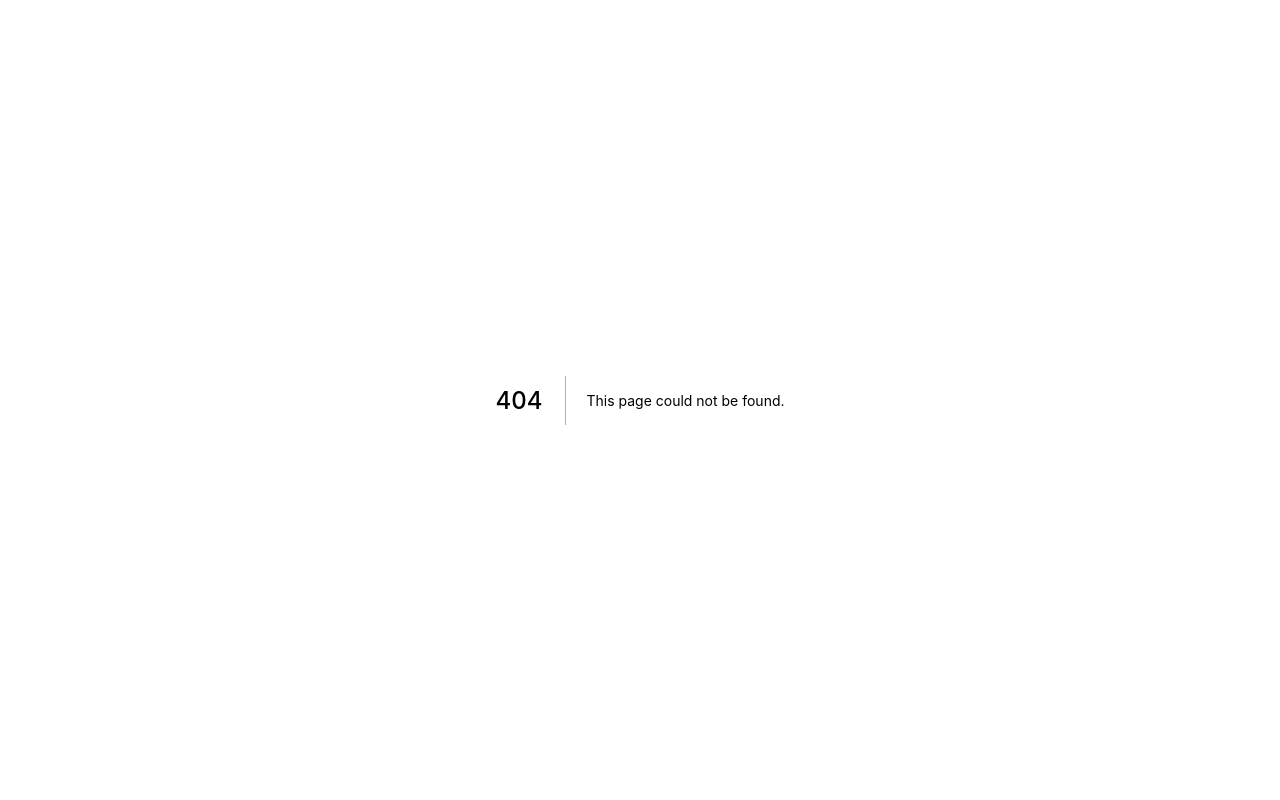
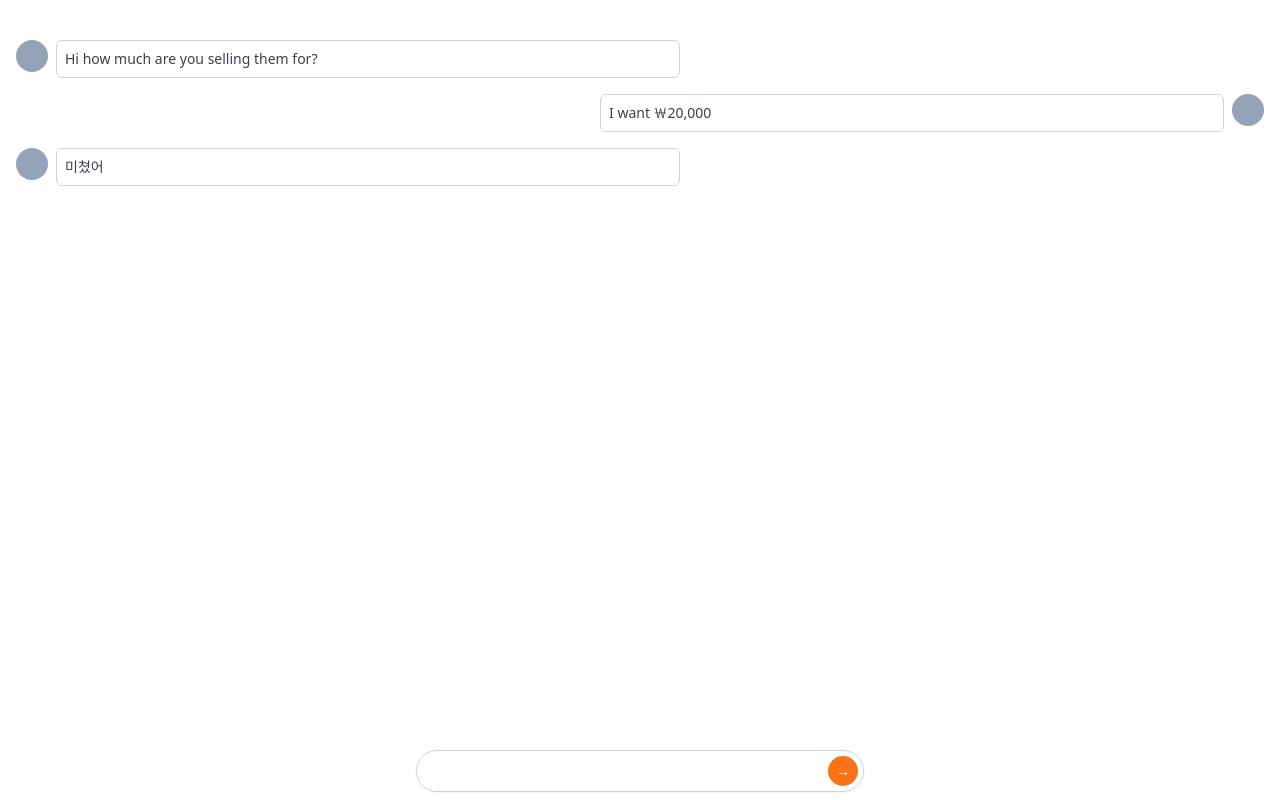
Before and after one commit to dev-jihye/carrot-market-clone, a Next.js app: page /chats/1 in a window 1280 px wide. Before the commit this address had no page. Built offline with nearby package versions, Linux system fonts and the light colour scheme.

Commit message:
chat detail 마크업 및 css

```diff
--- /dev/null
+++ b/pages/chats/[id].tsx
@@ -0,0 +1,42 @@
+import type { NextPage } from 'next';
+
+const ChatDetail: NextPage = () => {
+  return (
+    <div className="py-10 px-4 space-y-4">
+      <div className="flex items-start space-x-2">
+        <div className="w-8 h-8 rounded-full bg-slate-400" />
+        <div className="w-1/2 text-sm text-gray-700 p-2 border border-gray-300 rounded-md">
+          <p>Hi how much are you selling them for?</p>
+        </div>
+      </div>
+      <div className="flex flex-row-reverse items-start space-x-2 space-x-reverse">
+        <div className="w-8 h-8 rounded-full bg-slate-400" />
+        <div className="w-1/2 text-sm text-gray-700 p-2 border border-gray-300 rounded-md">
+          <p>I want ￦20,000</p>
+        </div>
+      </div>
+      <div className="flex items-start space-x-2">
+        <div className="w-8 h-8 rounded-full bg-slate-400" />
+        <div className="w-1/2 text-sm text-gray-700 p-2 border border-gray-300 rounded-md">
+          미쳤어
+        </div>
+      </div>
+
+      <div className="fixed w-full mx-auto max-w-md bottom-2 inset-x-0">
+        <div className="flex relative items-center">
+          <input
+            type="text"
+            className="shadow-sm rounded-full w-full border-gray-300 focus:ring-orange-500 focus:outline-none focus:border-orange-500 pr-12"
+          />
+          <div className="absolute inset-y-0 flex py-1.5 pr-1.5 right-0">
+            <button className="flex items-center bg-orange-500 rounded-full px-2 text-sm text-white hover:bg-orange-600 focus:ring-2 focus:ring-offset-2 focus:ring-orange-500">
+              &rarr;
+            </button>
+          </div>
+        </div>
+      </div>
+    </div>
+  );
+};
+
+export default ChatDetail;
```
Also changed, not shown: pages/chats/index.tsx (renamed from pages/chats.tsx).
